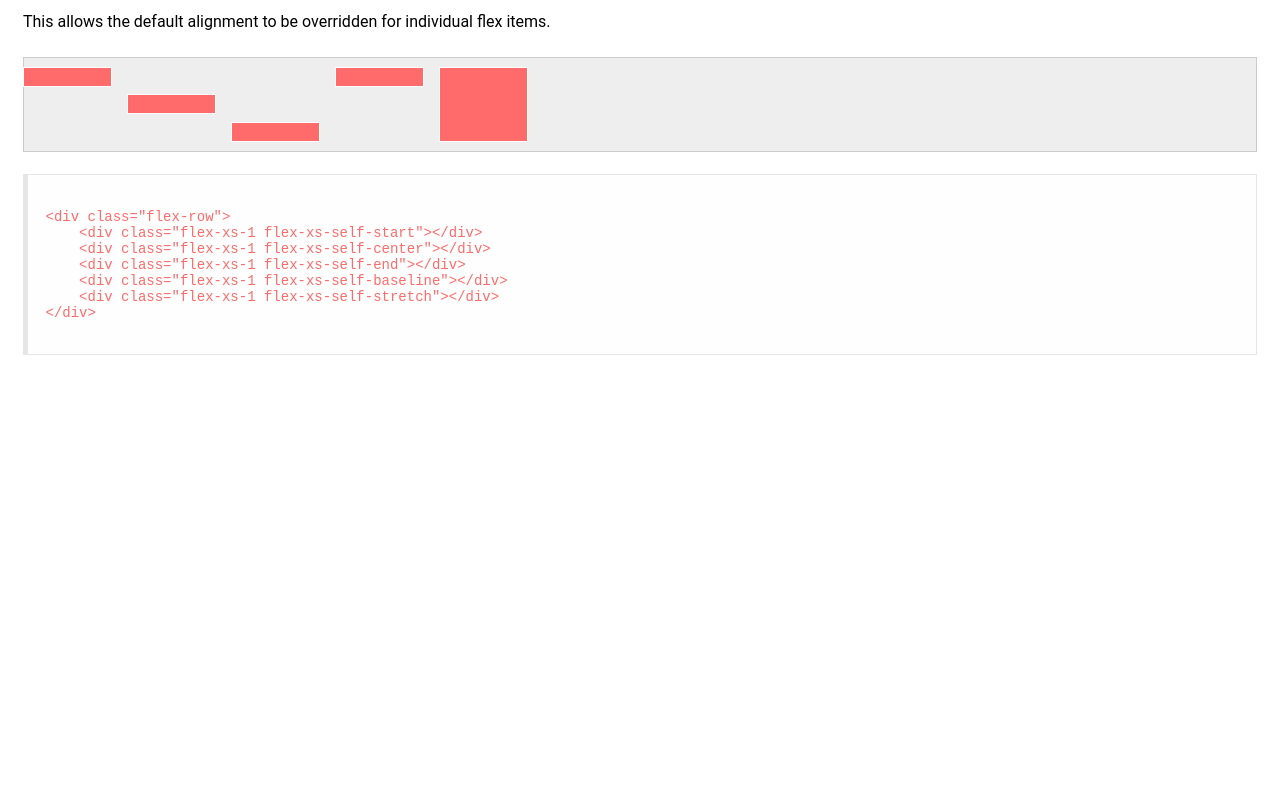
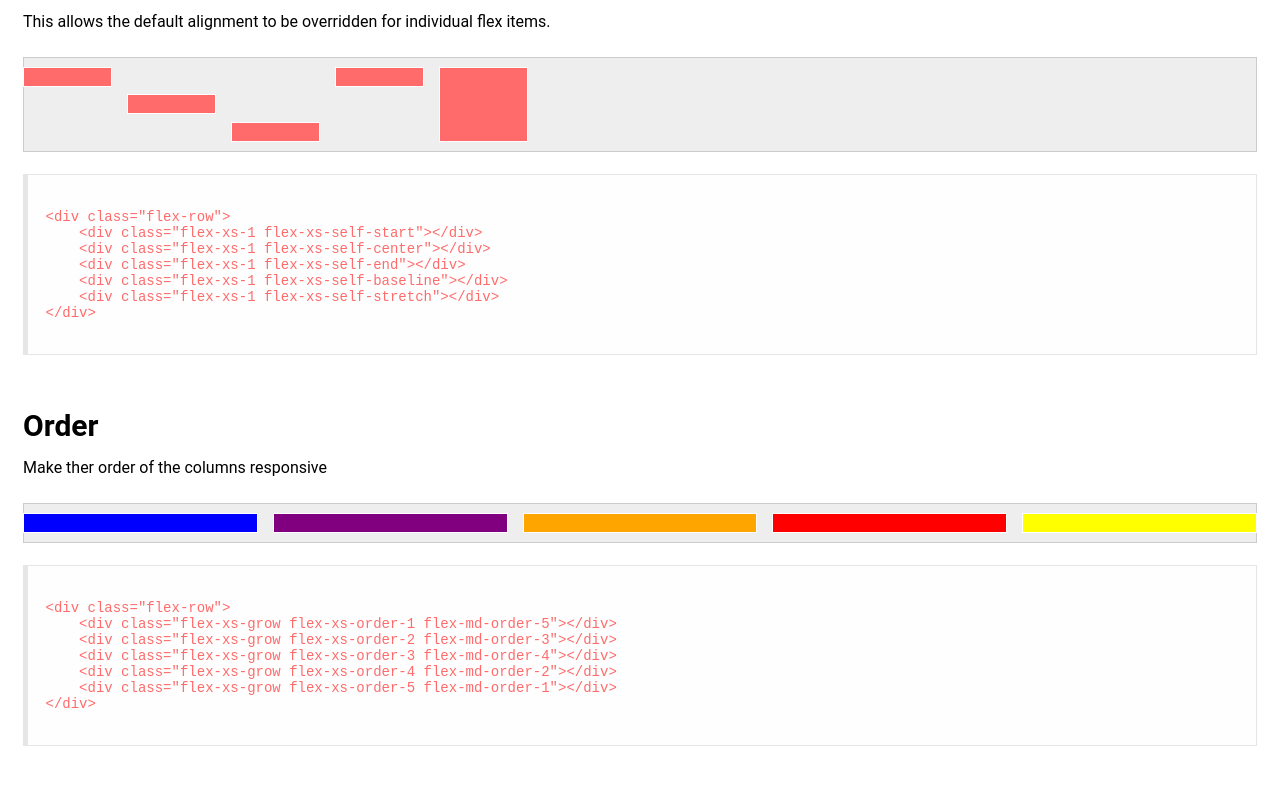
Before and after one commit to germanbisurgi/flexgrid, a plain HTML site: page index.html in a window 1280 px wide. Shown: the part 4614-5416 px from the top of the page. Before the commit the page ends 5030 px from the top, so only its background shows below. Drawn offline with Linux system fonts and the light colour scheme.

Commit message:
order page

```diff
--- a/index.html
+++ b/index.html
@@ -430,6 +430,34 @@
 
     </section>
 
+    <section>
+        <h2>Order</h2>
+        <p>Make ther order of the columns responsive</p>
+        <br>
+        <div class="container">
+            <div class="flex-row">
+                <div class="flex-xs-grow flex-xs-order-1 flex-md-order-5"><div class="box-a" style="background: yellow;"></div></div>
+                <div class="flex-xs-grow flex-xs-order-2 flex-md-order-3"><div class="box-a" style="background: orange;"></div></div>
+                <div class="flex-xs-grow flex-xs-order-3 flex-md-order-4"><div class="box-a" style="background: red;"></div></div>
+                <div class="flex-xs-grow flex-xs-order-4 flex-md-order-2"><div class="box-a" style="background: purple;"></div></div>
+                <div class="flex-xs-grow flex-xs-order-5 flex-md-order-1"><div class="box-a" style="background: blue;"></div></div>
+            </div>
+        </div>
+
+<pre>
+<code>
+&lt;div class="flex-row"&gt;
+    &lt;div class="flex-xs-grow flex-xs-order-1 flex-md-order-5"&gt;&lt;/div&gt;
+    &lt;div class="flex-xs-grow flex-xs-order-2 flex-md-order-3"&gt;&lt;/div&gt;
+    &lt;div class="flex-xs-grow flex-xs-order-3 flex-md-order-4"&gt;&lt;/div&gt;
+    &lt;div class="flex-xs-grow flex-xs-order-4 flex-md-order-2"&gt;&lt;/div&gt;
+    &lt;div class="flex-xs-grow flex-xs-order-5 flex-md-order-1"&gt;&lt;/div&gt;
+&lt;/div&gt;
+</code>
+</pre>
+
+    </section>
+
 </div>
 
 
```
